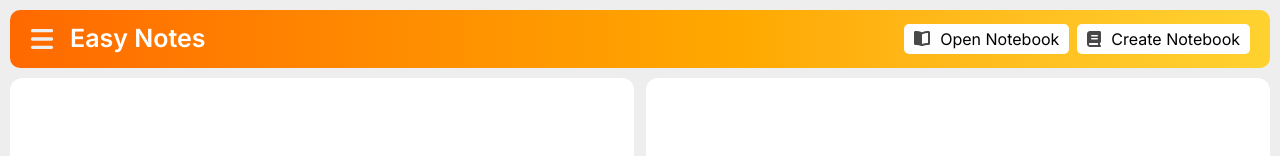
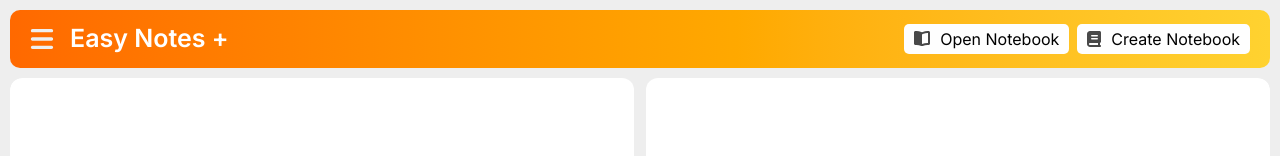
Before and after one commit to BestSolutionSavvy/Easy-Notes-Plus, a Vue app: page /#/ in a window 1280 px wide. Shown: the top 156 px of the page. Built offline with nearby package versions, Linux system fonts and the light colour scheme.

Commit message:
chore: logo name

```diff
--- a/index.html
+++ b/index.html
@@ -5,7 +5,7 @@
   <meta charset="UTF-8">
   <link rel="icon" href="/favicon.ico">
   <meta name="viewport" content="width=device-width, initial-scale=1.0">
-  <title>Easy Notes</title>
+  <title>Easy Notes Plus</title>
 </head>
 
 <body>
--- a/src/components/AppHeader.vue
+++ b/src/components/AppHeader.vue
@@ -190,7 +190,7 @@
           :class="{ 'rotate-180': isMenuOpen }"
           @click="toggleMenu"
         />
-        <h1 class="text-white text-[1.563rem] font-semibold font-['Inter'] px-2">Easy Notes</h1>
+        <h1 class="text-white text-[1.563rem] font-semibold font-['Inter'] px-2">Easy Notes +</h1>
       </div>
 
       <div
--- a/src/pages/LogoPage.vue
+++ b/src/pages/LogoPage.vue
@@ -26,7 +26,7 @@
           @click="handleLogoClick"
           alt=""
         />
-        <div class="relative font-semibold">Easy Notes</div>
+        <div class="relative font-semibold">Easy Notes +</div>
       </div>
       <div
         class="self-stretch overflow-hidden flex items-center justify-center text-[1.875rem] text-gray-300"
--- a/src/pages/Menu.vue
+++ b/src/pages/Menu.vue
@@ -24,7 +24,7 @@
           :src="logo"
           alt="Easy Notes Logo"
         />
-        <div class="absolute top-[0.281rem] left-[4.219rem] font-semibold">Easy Notes</div>
+        <div class="absolute top-[0.281rem] left-[4.219rem] font-semibold">Easy Notes +</div>
       </div>
     </div>
     <div
--- a/src/pages/SettingsPage.vue
+++ b/src/pages/SettingsPage.vue
@@ -102,9 +102,9 @@
       </div>
 
       <div class="w-full flex flex-col gap-3 p-6 bg-blue-50 rounded-lg border border-blue-200">
-        <div class="text-lg font-semibold text-blue-800">🛈 About Easy Notes</div>
+        <div class="text-lg font-semibold text-blue-800">🛈 About Easy Notes Plus</div>
         <div class="text-sm text-blue-700">
-          <p class="mb-2">Easy Notes organizes your study materials as follows:</p>
+          <p class="mb-2">Easy Notes Plus organizes your study materials as follows:</p>
           <ul class="list-disc list-inside space-y-1 ml-2">
             <li>The root folder contains subject folders (e.g., Math, Physics)</li>
             <li>Each subject can have PDFs and notebooks in any subfolder structure</li>
```
